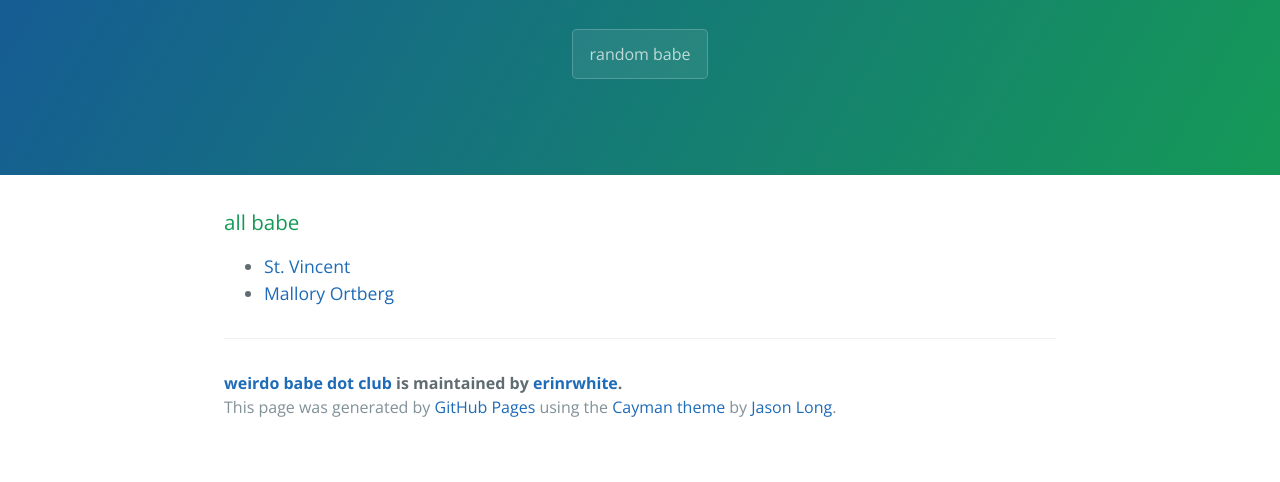
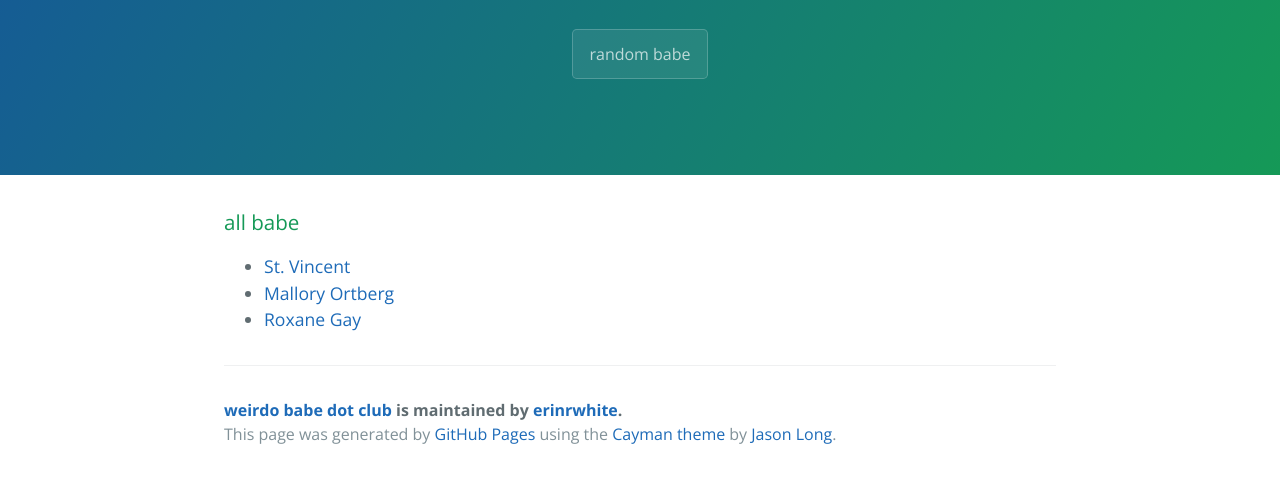
Before and after one commit to erinrwhite/WBC, a plain HTML site: page index.html in a window 1280 px wide. Shown: the part 208-690 px from the top of the page. Drawn offline with nearby package versions, Linux system fonts and the light colour scheme.

Commit message:
new babe

```diff
--- a/index.html
+++ b/index.html
@@ -32,6 +32,7 @@ for (var i = ul.children.length; i >= 0; i--) {
 <ul>
   <li><a href="http://www.ilovestvincent.com/">St. Vincent</a></li>
   <li><a href="http://the-toast.net/author/mallory-ortberg/">Mallory Ortberg</a></li>
+  <li><a href="http://roxanegay.com">Roxane Gay</a></li>
 </ul>
 
       <footer class="site-footer">
```
